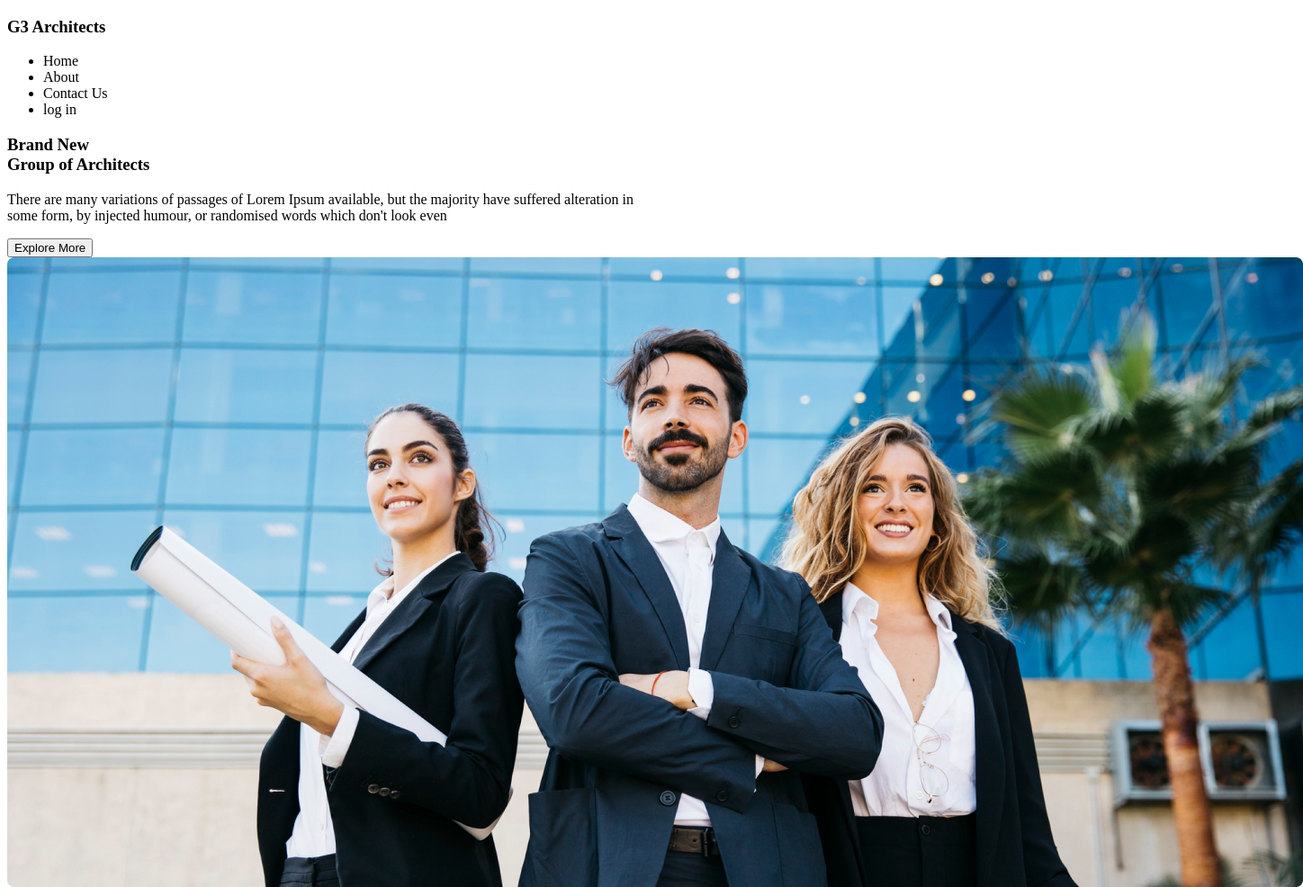
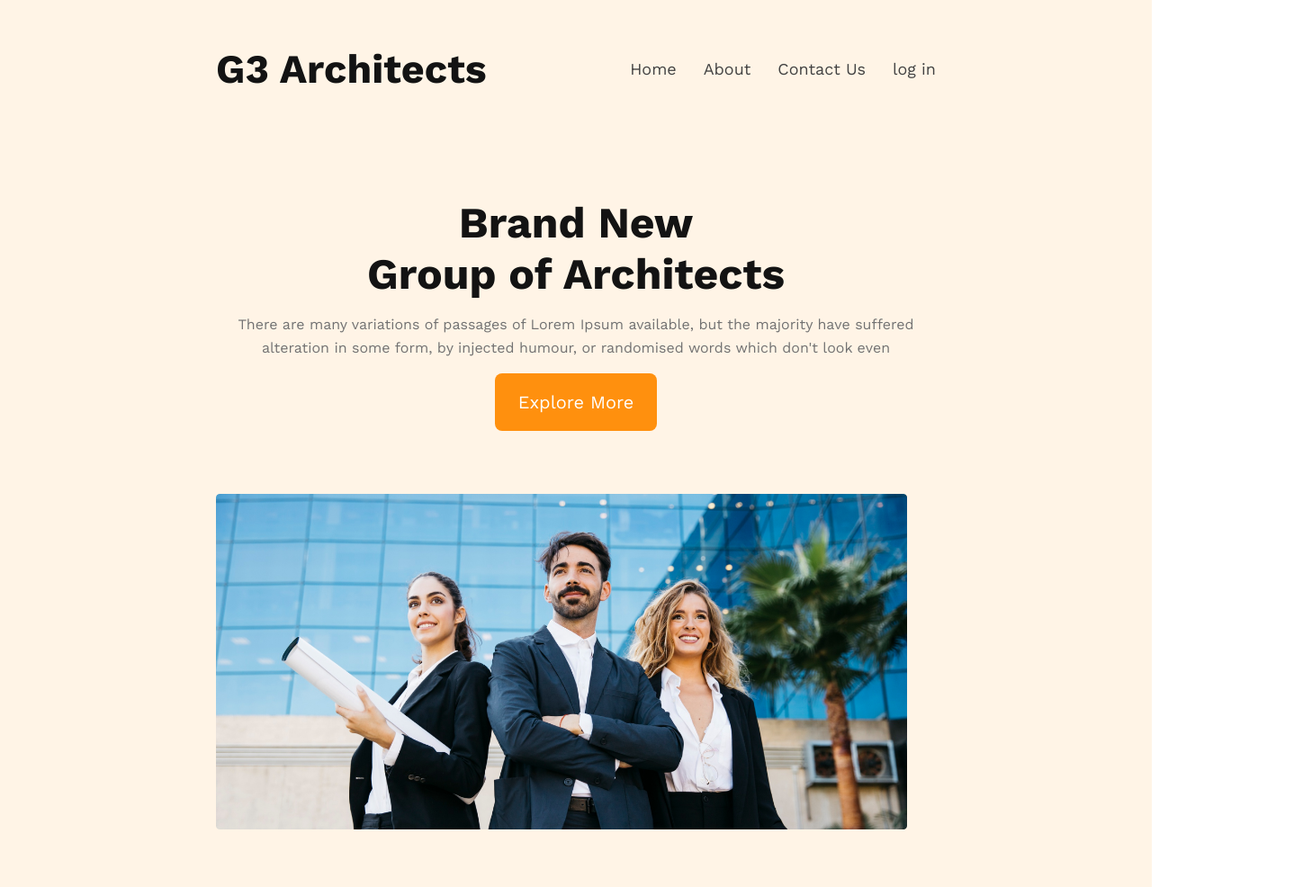
Before and after one commit to Tuhin-Reza/g3-architects-website-responsive-, a plain HTML site: page index.html in a window 1280 px wide. Shown: the top 986 px of the page at 90% size, 1448 px wide, since content can reach past the window. Drawn offline with nearby package versions, Linux system fonts and the light colour scheme.

Commit message:
header-done

```diff
--- a/index.html
+++ b/index.html
@@ -11,7 +11,7 @@
     <header>
         <nav>
             <div class="nav-left">
-                <h3>G3 Architects</h3>
+                <h1>G3 Architects</h1>
             </div>
             <div class="nav-right">
                 <ul>
@@ -26,9 +26,9 @@
 
         <div class="banner">
             <div class="banner-content">
-                <h3>Brand New <br>
-                    Group of Architects</h3>
-                    <p>There are many variations of passages of Lorem Ipsum available, but the majority have suffered alteration in <br>some form, by injected humour, or randomised words which don't look even</p>
+                <h1>Brand New <br>
+                    Group of Architects</h1>
+                    <p>There are many variations of passages of Lorem Ipsum available, but the majority have suffered alteration in some form, by injected humour, or randomised words which don't look even</p>
                     <button>Explore More</button>
             </div>
             <div class="banner-img">
@@ -36,7 +36,8 @@
             </div>
         </div>
     </header>
-    <main></main>
+    <main>
+    </main>
     <footer></footer>
 
 </body>
--- a/styles/responsive.css
+++ b/styles/responsive.css
@@ -0,0 +1,33 @@
+@media screen and (min-width: 320px) and (max-width: 576px) {
+    /* ------------------- Header ---------------- */
+    header {
+        padding: 20px;
+    }
+    nav {
+        flex-direction: column;
+    }
+    .nav-right>ul{
+        flex-direction: column;
+    }
+    .banner-img >img{
+        width:100%;
+    }
+    /* ------------------- Main ---------------- */
+    /* ------------------- Footer ---------------- */
+}
+
+@media screen and (min-width: 576px) and (max-width: 960px) {
+    /* ------------------- Header ---------------- */
+    header {
+        padding: 20px;
+    }
+    nav {
+        flex-direction: column;
+        gap: 20px;
+    }
+    .banner-img >img{
+        width:100%;
+    }
+    /* ------------------- Main ---------------- */
+    /* ------------------- Footer ---------------- */
+}
--- a/styles/style.css
+++ b/styles/style.css
@@ -0,0 +1,83 @@
+/* font-style */
+@import url('https://fonts.googleapis.com/css2?family=Open+Sans:wght@800&family=Work+Sans:wght@400;500;600;700&display=swap');
+
+* {
+    font-family: 'Work Sans', sans-serif;
+    margin: 0px;
+}
+
+
+/* ------------------- Header ---------------- */
+header {
+    background-color: rgba(255, 144, 14, 0.10);
+    padding: 50px 240px;
+}
+
+/* ------------------- nav ---------------- */
+nav {
+    display: flex;
+    justify-content: space-between;
+    align-items: center;
+    margin-bottom: 7.25rem;
+
+}
+
+.nav-left>h1 {
+    color: #131313;
+    font-size: 2.8rem;
+}
+
+.nav-right>ul {
+    list-style: none;
+    display: flex;
+    gap: 30px;
+}
+
+.nav-right>ul>li {
+    color: #424242;
+    font-size: 18px;
+}
+
+/* ------------------- banner ---------------- */
+.banner {
+    margin-bottom: 80px;
+}
+
+.banner-content {
+    max-width: 800px;
+    text-align: center;
+}
+
+.banner-content>h1 {
+    color: #131313;
+    font-size: 3rem;
+    margin-bottom: 15px;
+}
+
+.banner-content>p {
+    color: #727272;
+    font-size: 1rem;
+    line-height: 1.625rem;
+    margin-bottom: 15px;
+}
+
+.banner-content>button {
+    background-color: #FF900E;
+    color: #FFFFFF;
+    font-size: 1.25rem;
+    font-weight: 600px;
+    width: 11.25rem;
+    height: 4rem;
+    border-radius: 8px;
+    border: none;
+    cursor: pointer;
+    margin-bottom: 4.375rem;
+}
+.banner-img >img{
+    width: 60vw;
+}
+
+/* ------------------- Main ---------------- */
+
+
+/* ------------------- Footer ---------------- */
```
